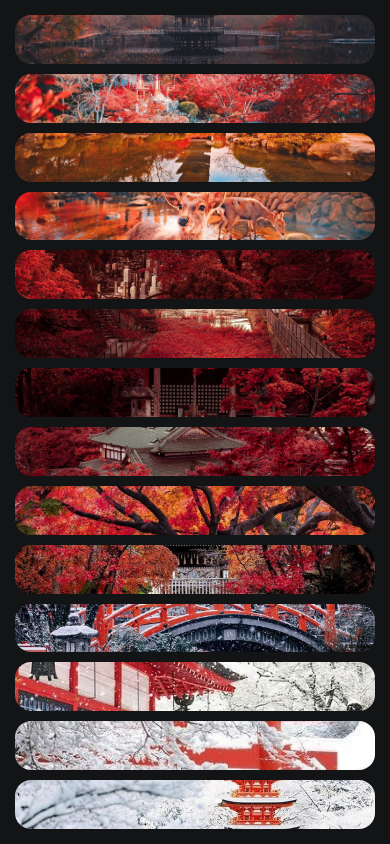
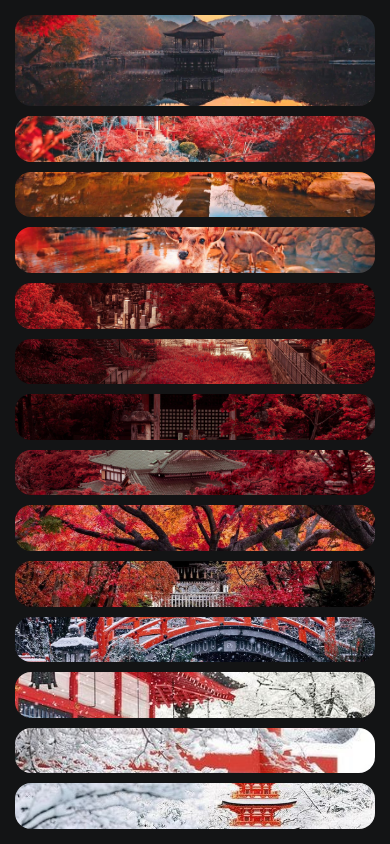
Before and after one commit to BrianCuellarGG/clase30gridcafe, a plain HTML site: page index.html in a window 390 px wide. Drawn offline with Linux system fonts and the light colour scheme.

Commit message:
Corregida la altura de las imágenes para mobile

```diff
--- a/styles.css
+++ b/styles.css
@@ -145,9 +145,12 @@ body {
   }
 }
 
+/*celulares*/
+
 @media (max-width: 481px) {
   .container {
     grid-template-columns: 1fr;
+    grid-template-rows: 2fr;
   }
 
   .item-photo:nth-child(even),
```
